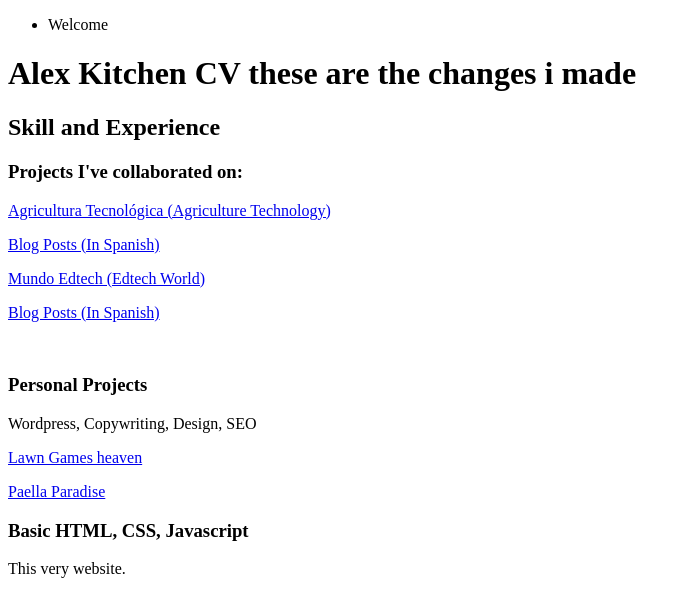
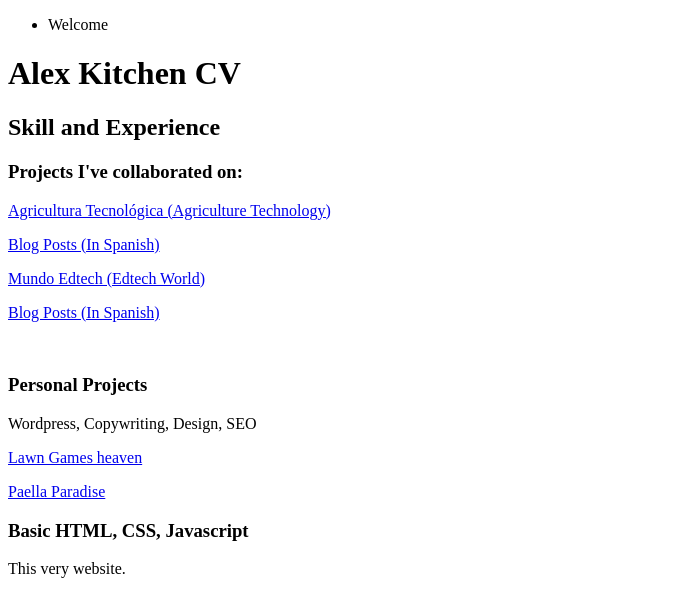
Before and after one commit to alex-j-k/CV, a plain HTML site: page index.html in a window 1280 px wide. Shown: the top 594 px of the page, without its empty margins (0-691 px from the left). Drawn offline with Linux system fonts and the light colour scheme.

Commit message:
fully uptodate

```diff
--- a/index.html
+++ b/index.html
@@ -25,7 +25,7 @@
 
 
 <div class="mainbox">
-    <h1>Alex Kitchen CV these are the changes i made</h1>
+    <h1>Alex Kitchen CV</h1>
 	<h2>Skill and Experience </h2>
 
 
```
